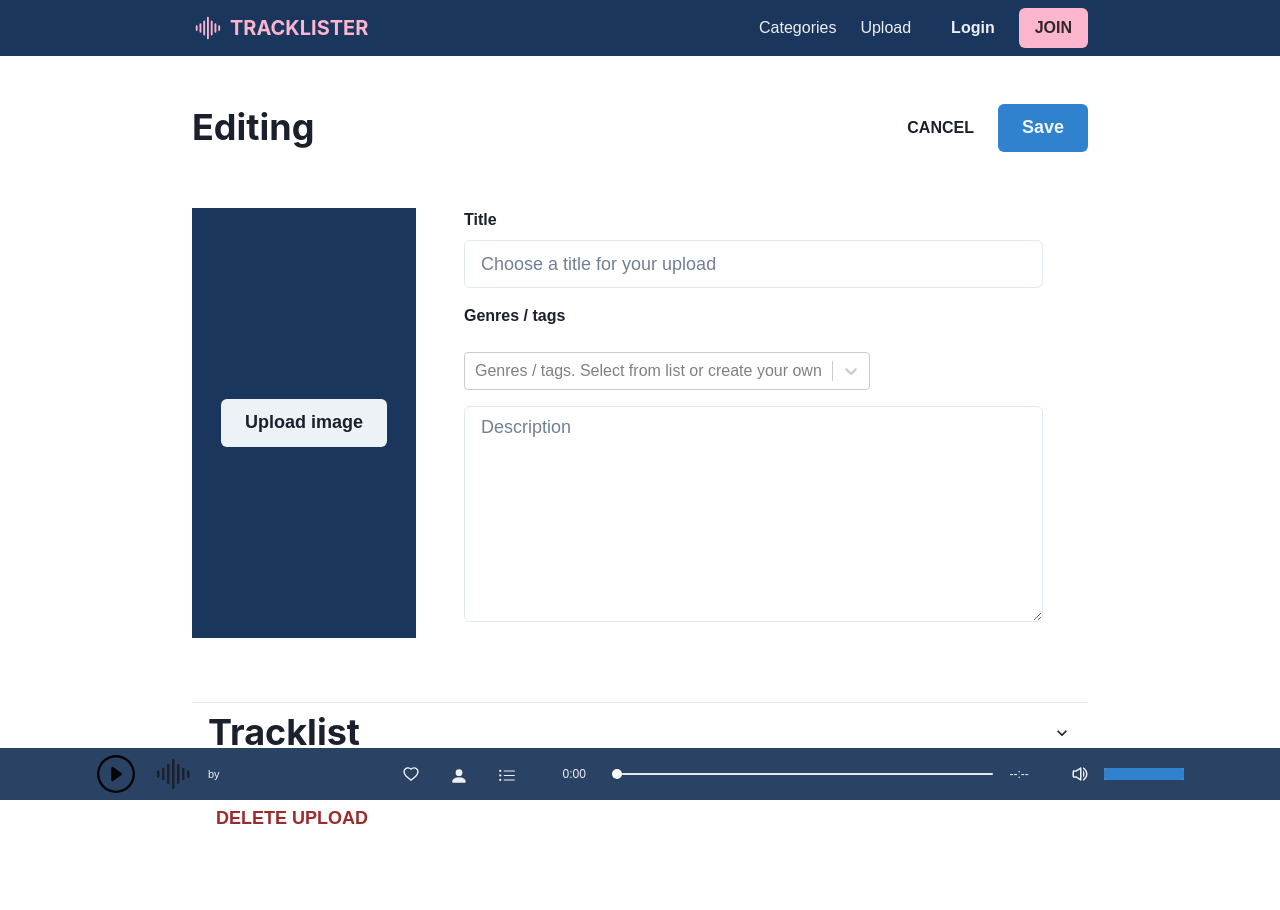
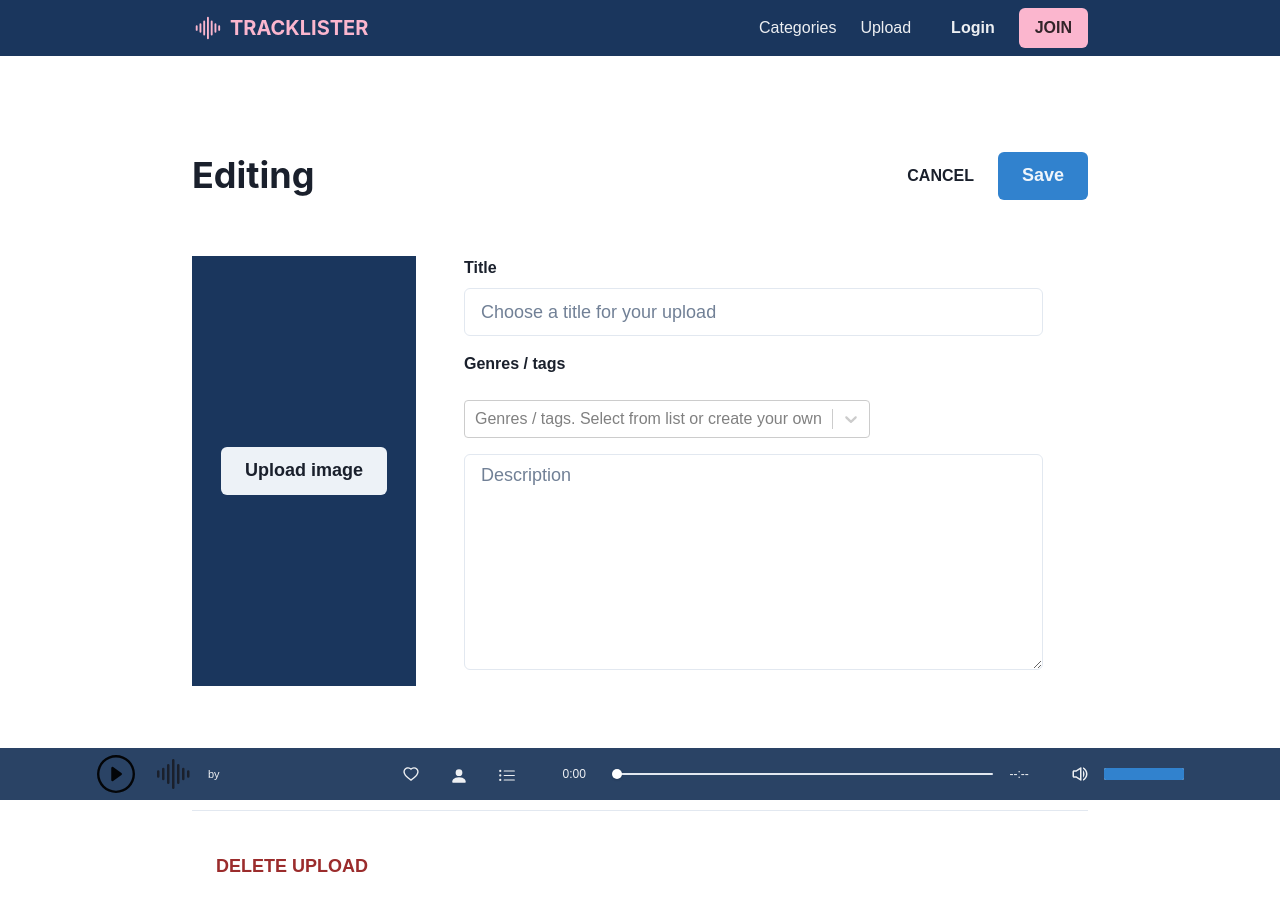
Before and after one commit to d33con/tracklister, a Next.js app: page /1/1/edit in a window 1280 px wide. Shown: the top 910 px of the page. Built offline with nearby package versions, Linux system fonts and the light colour scheme; no server answers; the database is empty; a web font is replaced by a local one.

Commit message:
fix typo

```diff
--- a/src/pages/[creatorSlug]/[mixSlug]/edit.tsx
+++ b/src/pages/[creatorSlug]/[mixSlug]/edit.tsx
@@ -158,7 +158,7 @@ const EditMix: React.FC<EditMixProps> = ({ slug }) => {
     } catch (error: any) {
       // fail toast
       toast({
-        title: "Your mix could not be deletd.",
+        title: "Your mix could not be deleted.",
         description: "Please try again.",
         status: "error",
         position: "top",
@@ -253,7 +253,7 @@ const EditMix: React.FC<EditMixProps> = ({ slug }) => {
   };
 
   return user?.uid === uploadMix.mix.creatorId ? (
-    <Flex width="100%" flexDirection="column" py={12} px={48}>
+    <Flex width="100%" flexDirection="column" py={24} px={48}>
       <form onSubmit={saveMix}>
         <HStack mb={6}>
           <Heading textAlign="left">Editing {uploadMix.mix.title}</Heading>
```
